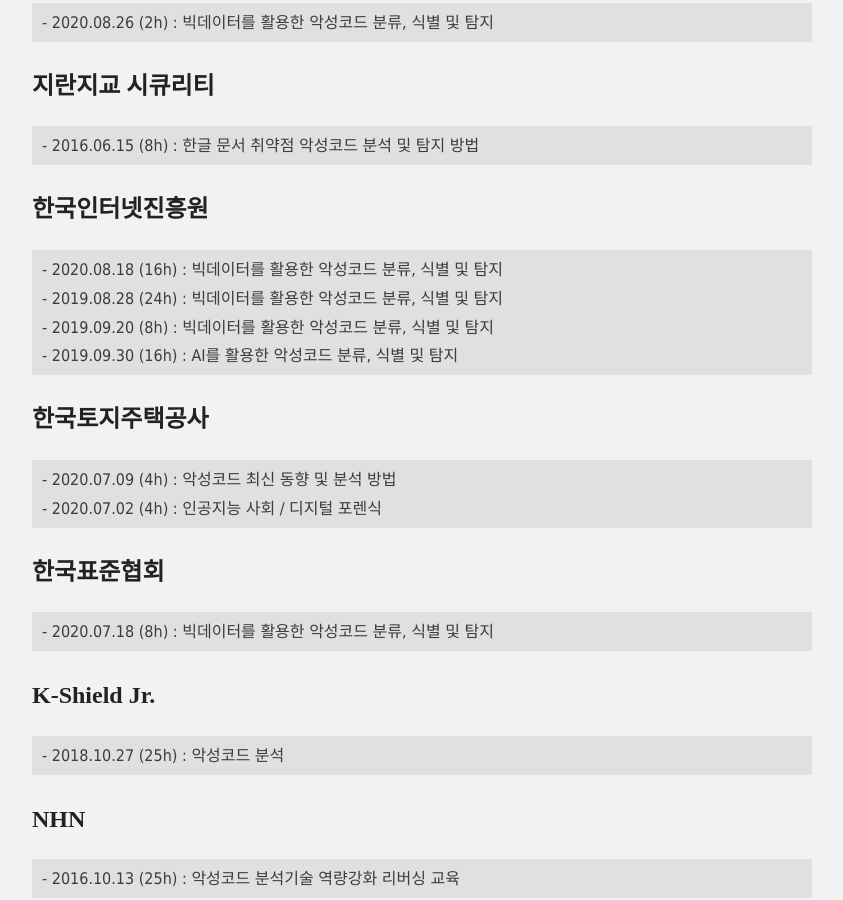
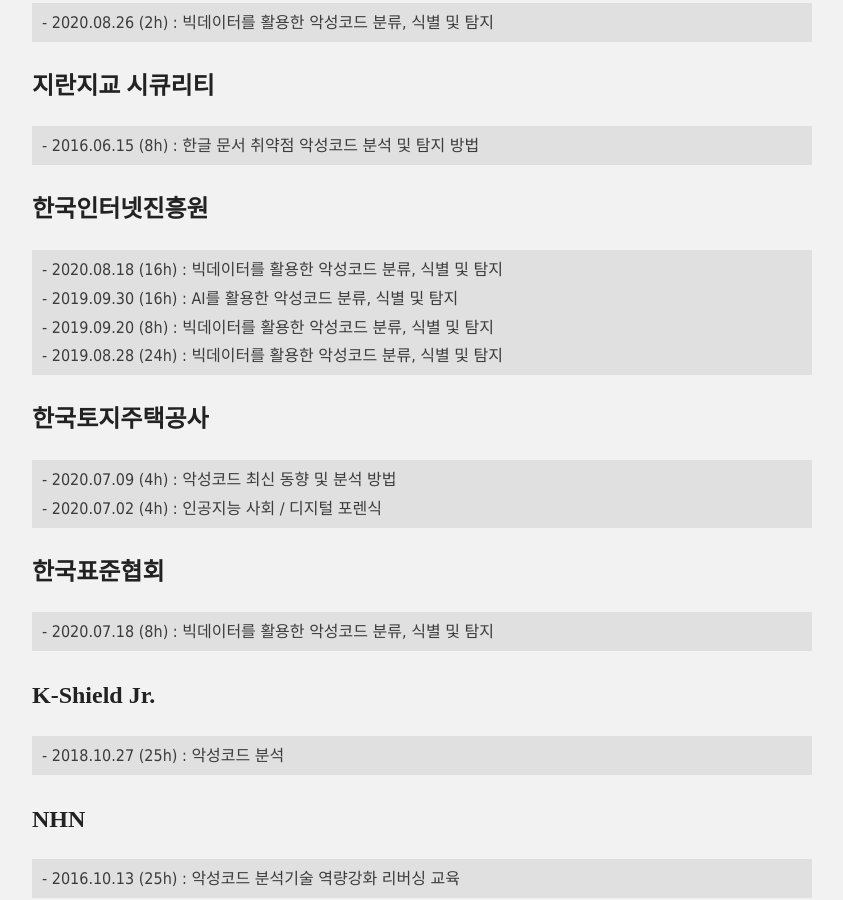
Before and after one commit to hanul93/hanul93.github.com, a Jekyll site: the page built from lecture.md, in a window 1280 px wide and 900 px high, scrolled down 3738 px. Shown: the whole window, without its empty margins (218-1061 px from the left). Built offline with Jekyll 4.4.1, drawn with Linux system fonts in a browser that asks for light colours; nearby versions of some CDN libraries.

Commit message:
강의 날짜 소팅

```diff
--- a/lecture.md
+++ b/lecture.md
@@ -179,9 +179,9 @@
 ## 한국인터넷진흥원
 
 <div class="highlighter-rouge"><pre class="highlight"><code class="keibox">- 2020.08.18 (16h) : 빅데이터를 활용한 악성코드 분류, 식별 및 탐지
+- 2019.09.30 (16h) : AI를 활용한 악성코드 분류, 식별 및 탐지
+- 2019.09.20 (8h) : 빅데이터를 활용한 악성코드 분류, 식별 및 탐지
 - 2019.08.28 (24h) : 빅데이터를 활용한 악성코드 분류, 식별 및 탐지
-- 2019.09.20 (8h) : 빅데이터를 활용한 악성코드 분류, 식별 및 탐지
-- 2019.09.30 (16h) : AI를 활용한 악성코드 분류, 식별 및 탐지
 </code></pre>
 </div>
 
```
